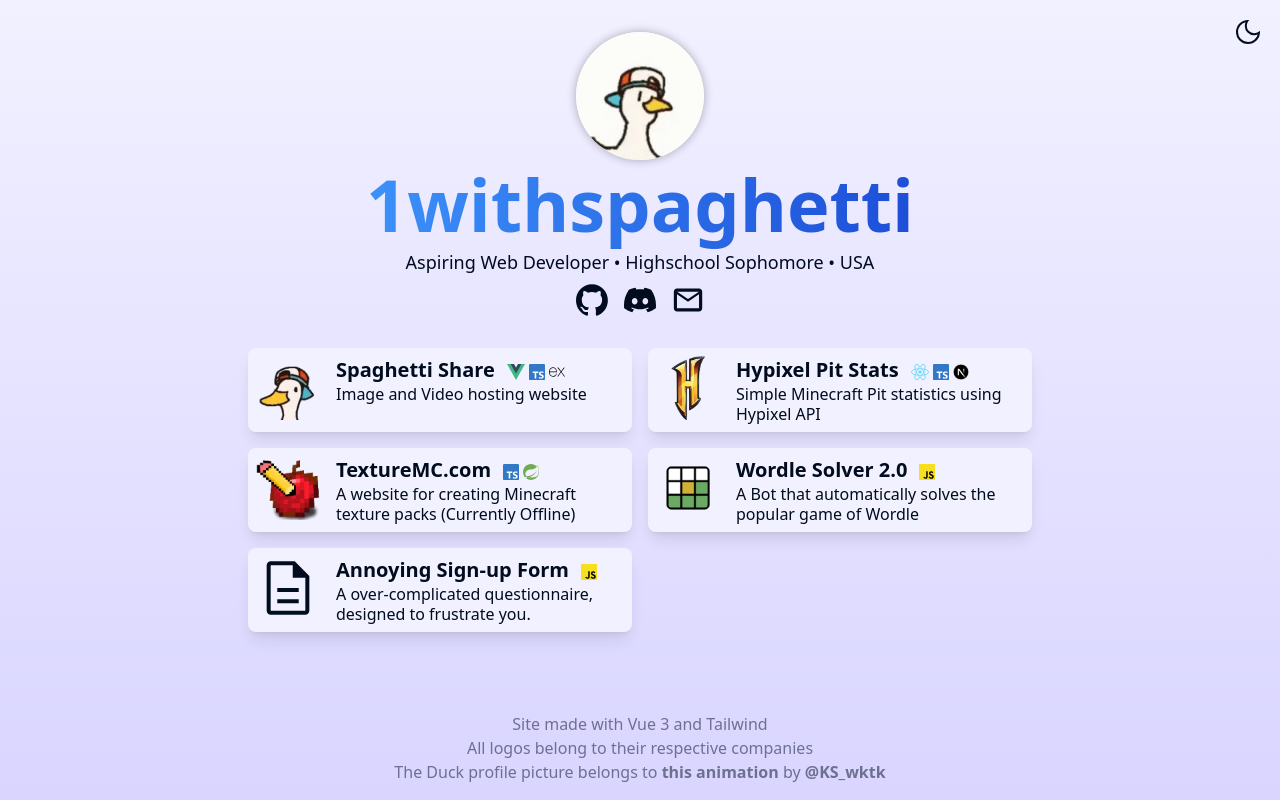
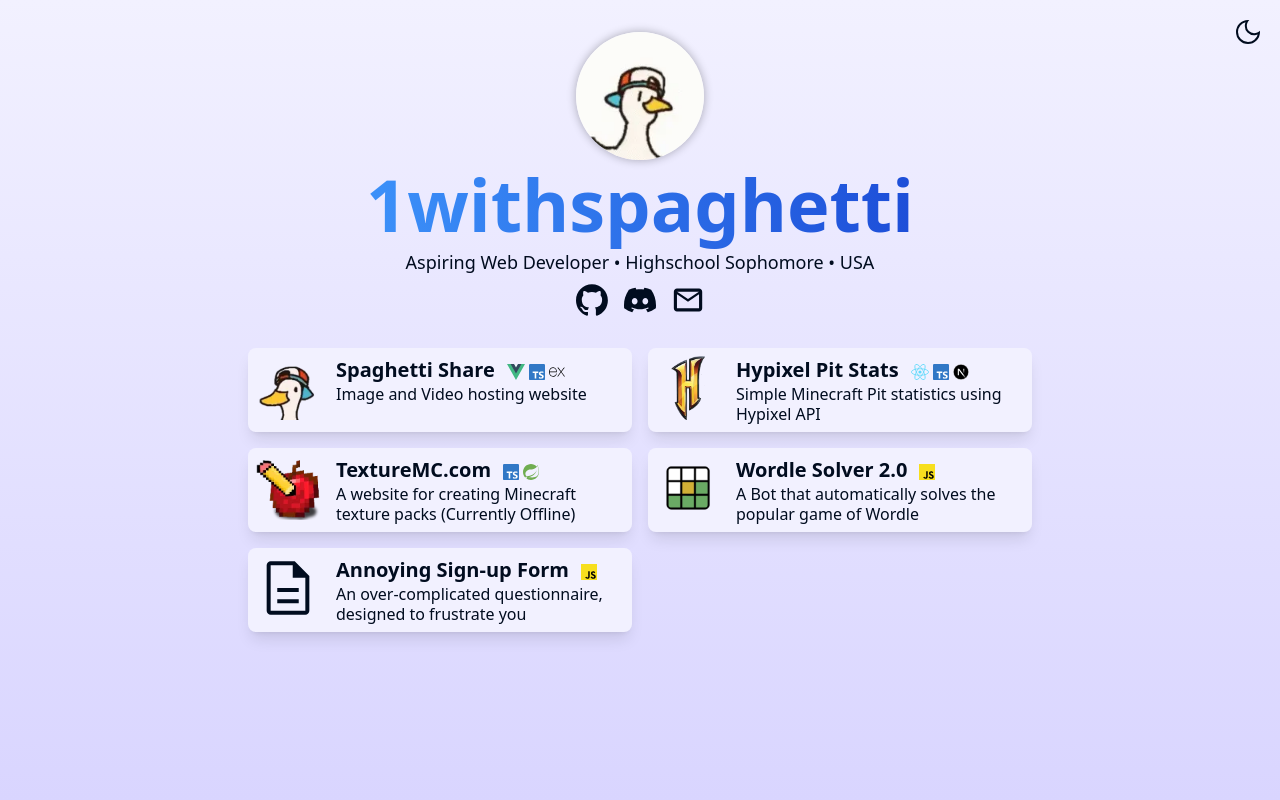
Before and after one commit to 1withspaghetti/1withspaghetti, a Vue app: page / in a window 1280 px wide. Built offline with nearby package versions, Linux system fonts and the light colour scheme.

Commit message:
Removed bottom text

```diff
--- a/src/App.vue
+++ b/src/App.vue
@@ -82,7 +82,7 @@
         <ProjectCard
           title="Annoying Sign-up Form"
           href="https://1withspaghetti.com/projects/sign-up-page/"
-          desc="A over-complicated questionnaire, designed to frustrate you."
+          desc="An over-complicated questionnaire, designed to frustrate you"
           :tech="['js']"
           :delay="1000"
           slide="left"
@@ -91,7 +91,7 @@
         </ProjectCard>
       </div>
     </div>
-    <div class="py-4 text-center opacity-50">
+    <!-- <div class="py-4 text-center opacity-50">
       <div>Site made with Vue 3 and Tailwind</div>
       <div>All logos belong to their respective companies</div>
       <div>
@@ -101,7 +101,7 @@
         >
         by <a href="https://twitter.com/KS_wktk" class="font-bold">@KS_wktk</a>
       </div>
-    </div>
+    </div> -->
   </div>
   <Notification v-bind="notification" />
 </template>
```
